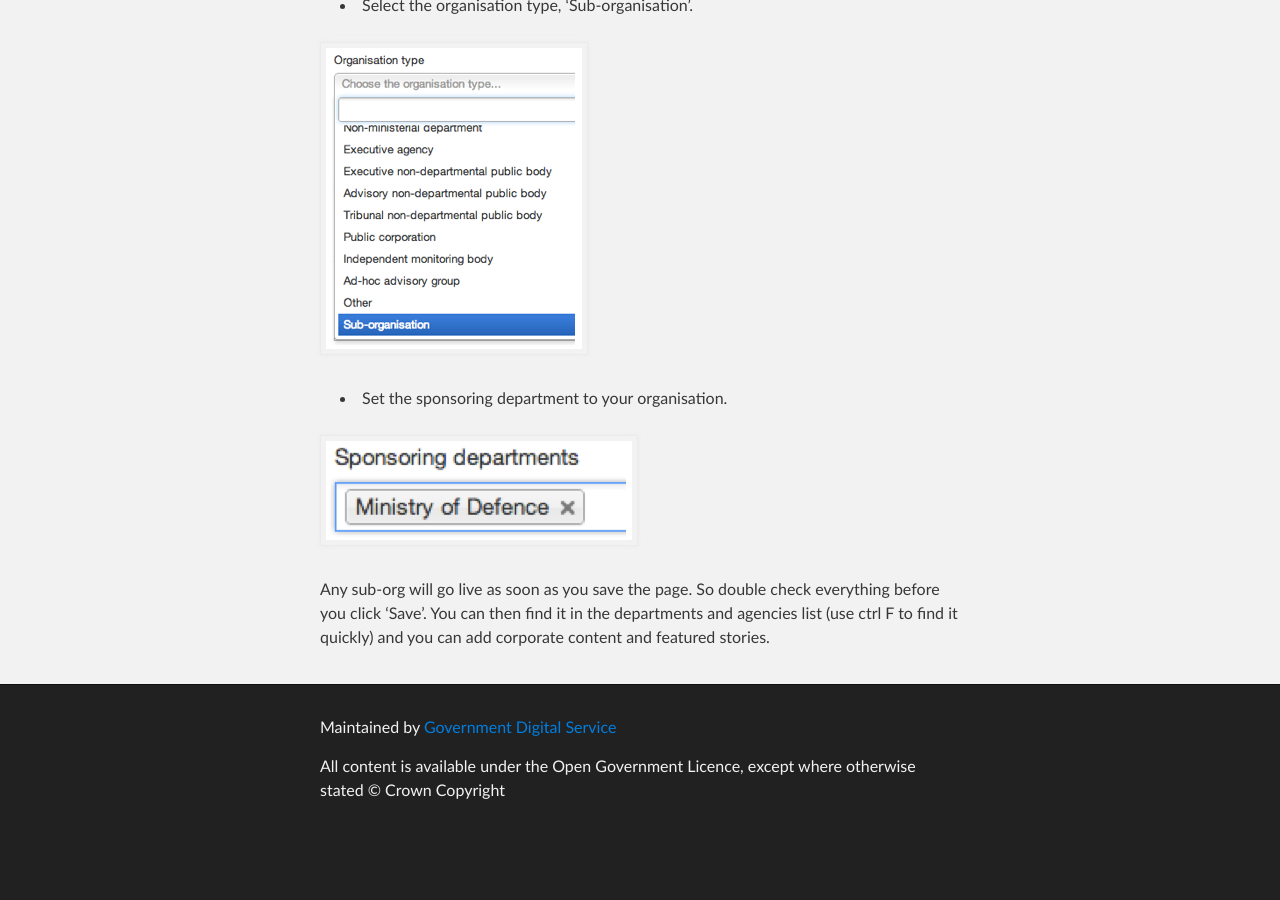
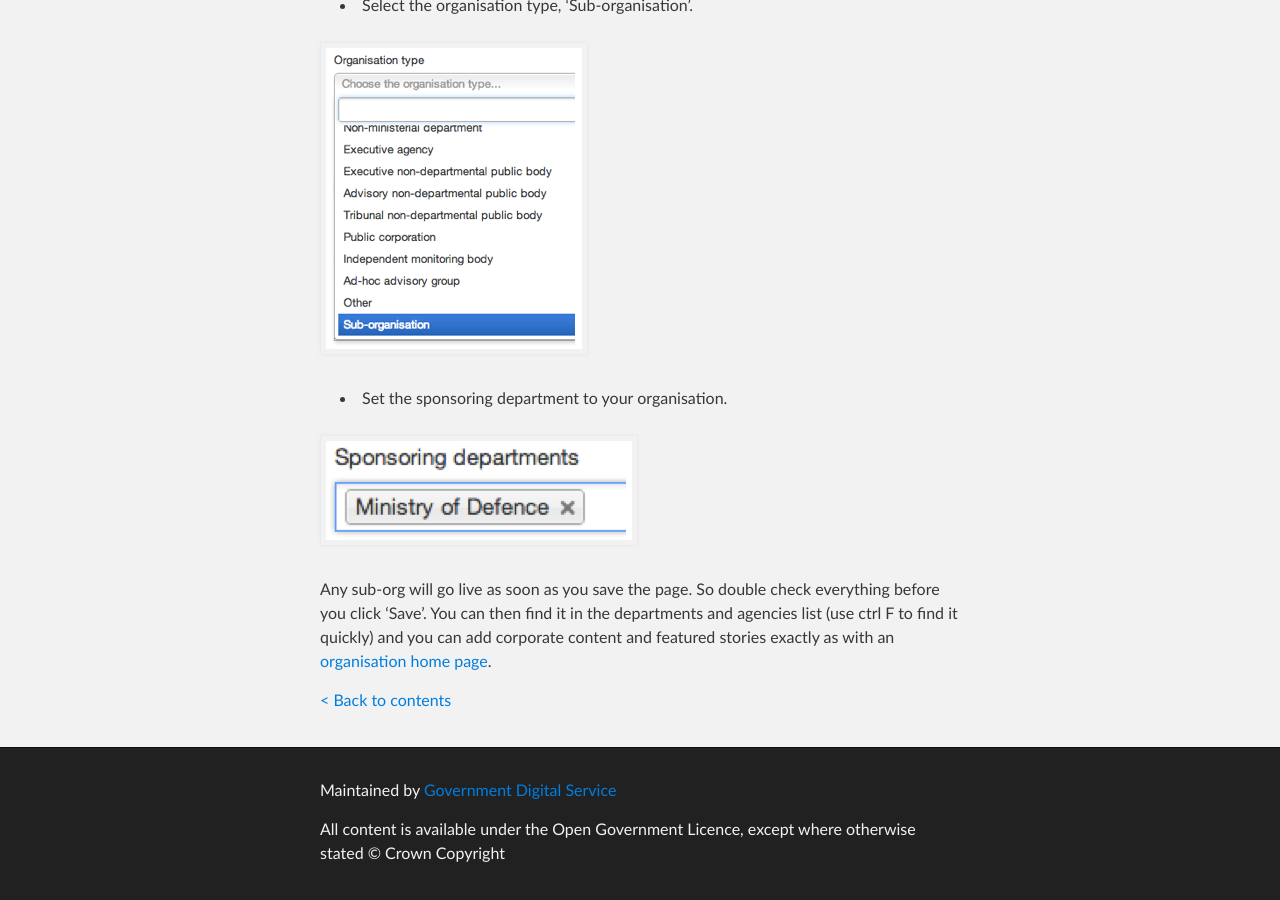
Before and after one commit to alphagov/inside-government-admin-guide, a Jekyll site: the page built from organisations-groups/sub-organisations.md, in a window 1280 px wide and 900 px high, scrolled down 1580 px. Built offline with Jekyll 4.4.1, drawn with Linux system fonts in a browser that asks for light colours; before the commit the page ends 2417 px from its top, so only the background shows below that.

Commit message:
back link

```diff
--- a/organisations-groups/sub-organisations.md
+++ b/organisations-groups/sub-organisations.md
@@ -31,4 +31,6 @@ Please check with GDS before using this type. Once you have agreement, you can c
 
 ![Sub org 4](sub-organisation-4.png)
 
-Any sub-org will go live as soon as you save the page. So double check everything before you click ‘Save’. You can then find it in the departments and agencies list (use ctrl F to find it quickly) and you can add corporate content and featured stories.
+Any sub-org will go live as soon as you save the page. So double check everything before you click ‘Save’. You can then find it in the departments and agencies list (use ctrl F to find it quickly) and you can add corporate content and featured stories exactly as with an [organisation home page](http://alphagov.github.io/inside-government-admin-guide/organisations-groups/organisation-home-page.html).
+
+[< Back to contents](http://alphagov.github.io/inside-government-admin-guide.html)
```
